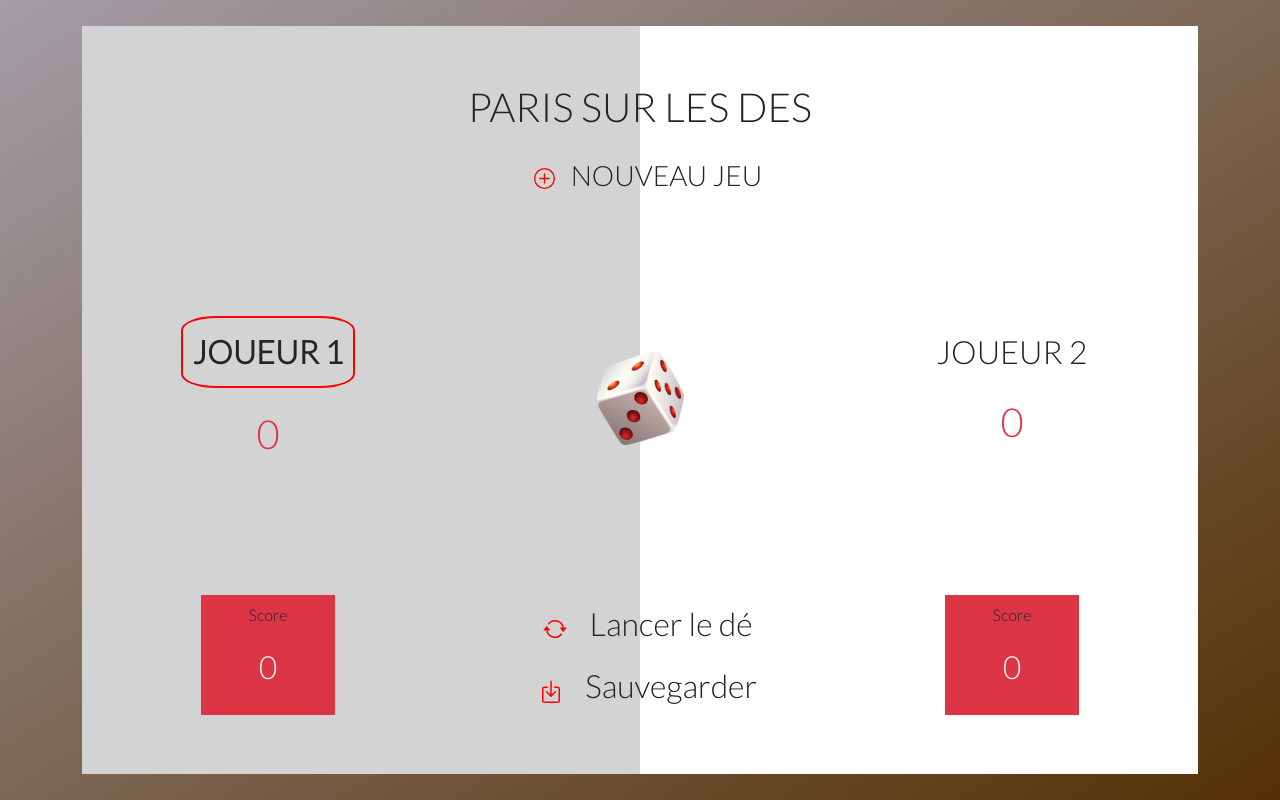
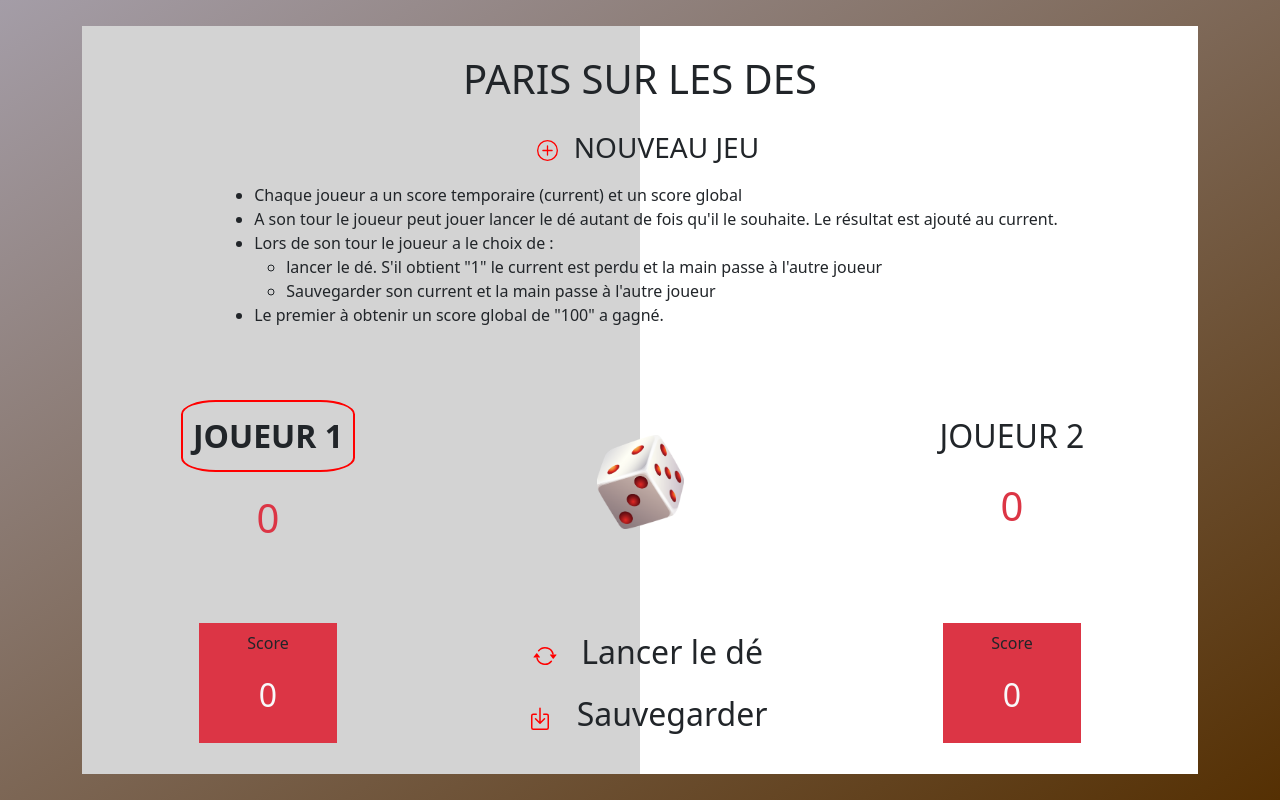
Before and after one commit to Armandine337711/bet-on-dice, a website: page index.html in a window 1280 px wide. Drawn offline with nearby package versions, Linux system fonts and the light colour scheme.

Commit message:
End fixing css

```diff
--- a/index.html
+++ b/index.html
@@ -21,7 +21,7 @@
                 <div class="col-12 d-flex justify-content-center mt-2" id="newGame">
                     <button class="btn fs-3 " id="newGameBtn"> <img src="images/plus-circle.svg" class="mx-3 h-50" alt="Commencer une partie" />NOUVEAU JEU</button>
                 </div>
-                <!--<div class="col-12 d-flex justify-content-center mt-2" >
+                <div class="col-12 d-flex justify-content-center mt-2" >
                     <ul>
                         <li>Chaque joueur a un score temporaire (current) et un score global</li>
                         <li>A son tour le joueur peut jouer lancer le dé autant de fois qu'il le souhaite. Le résultat est ajouté au current.</li>
@@ -32,7 +32,7 @@
                         </ul></li>
                         <li>Le premier à obtenir un score global de "100" a gagné.</li>
                     </ul>
-                </div>-->
+                </div>
             </div>
             <div class="row">
                 <div class="col d-flex align-items-center justify-content-center flex-column">
@@ -73,10 +73,11 @@
             </div>
         </div>
 
+        <link href="https://cdn.jsdelivr.net/npm/bootstrap@5.1.3/dist/css/bootstrap.min.css" rel="stylesheet" integrity="sha384-1BmE4kWBq78iYhFldvKuhfTAU6auU8tT94WrHftjDbrCEXSU1oBoqyl2QvZ6jIW3" crossorigin="anonymous">
+        <script src="https://cdn.jsdelivr.net/npm/bootstrap@5.1.3/dist/js/bootstrap.bundle.min.js" integrity="sha384-ka7Sk0Gln4gmtz2MlQnikT1wXgYsOg+OMhuP+IlRH9sENBO0LRn5q+8nbTov4+1p" crossorigin="anonymous"></script>
 
 
-        <script src="https://cdn.jsdelivr.net/npm/bootstrap@5.1.3/dist/js/bootstrap.bundle.min.js" integrity="sha384-ka7Sk0Gln4gmtz2MlQnikT1wXgYsOg+OMhuP+IlRH9sENBO0LRn5q+8nbTov4+1p" crossorigin="anonymous"></script>
-        <script src="main.js"></script>
+<script src="main.js"></script>
 </body>
 
 
```
